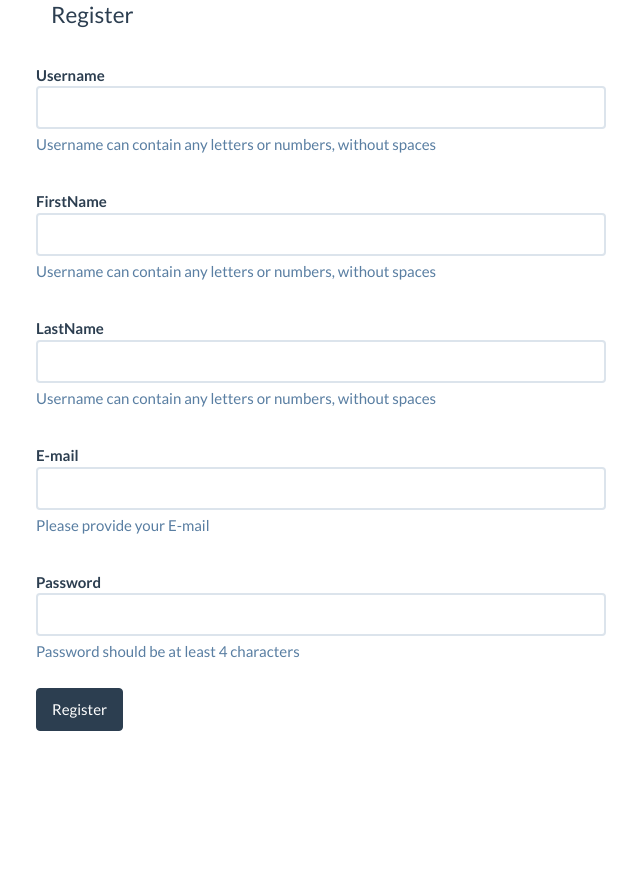
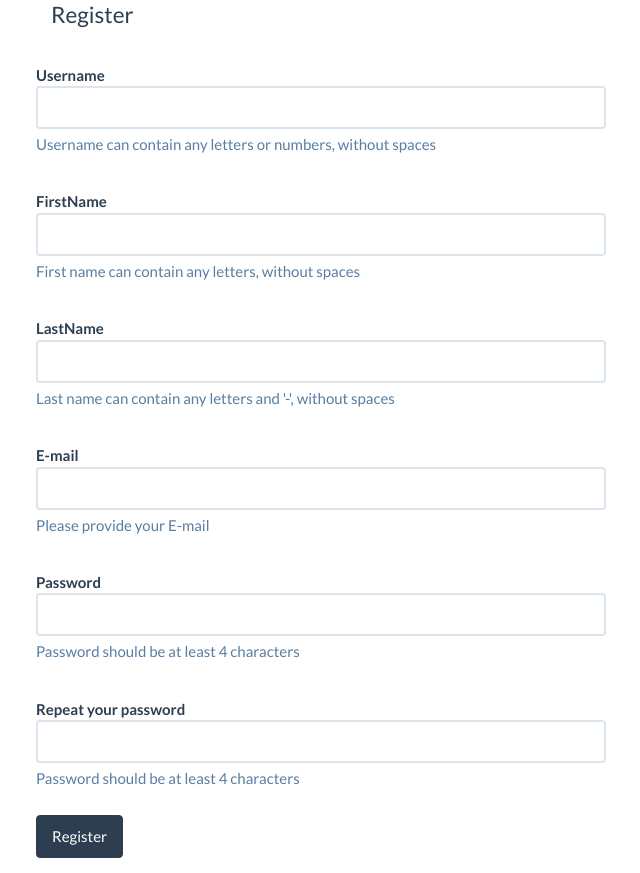
Before and after one commit to lionn2/taxi, a Django app: page /sign_up/ in a window 1280 px wide. Shown: the part 82-955 px from the top of the page, without its empty margins (34-674 px from the left). Before the commit the page ends 813 px from the top, so only its background shows below. Run offline with Django 3.2, Linux system fonts and the light colour scheme; parts of the project's set-up code (start-up, migrations or seed data) failed here and were passed over.

Commit message:
reg form

```diff
--- a/taxi_app/templates/Signup.html
+++ b/taxi_app/templates/Signup.html
@@ -48,19 +48,19 @@
           </div>
 
           <div class="form-group">
-            <!-- Username -->
+            <!-- First name -->
             <label class="control-label"  for="first_name">FirstName</label>
             <div class="controls">
               <input type="text" id="first_name" name="first_name" placeholder="" class="form-control">
-              <p class="help-block">Username can contain any letters or numbers, without spaces</p>
+              <p class="help-block">First name can contain any letters, without spaces</p>
             </div>
           </div>
           <div class="form-group">
-            <!-- Username -->
+            <!-- Last name -->
             <label class="control-label"  for="last_name">LastName</label>
             <div class="controls">
               <input type="text" id="last_name" name="last_name" placeholder="" class="form-control">
-              <p class="help-block">Username can contain any letters or numbers, without spaces</p>
+              <p class="help-block">Last name can contain any letters and '-', without spaces</p>
             </div>
           </div>
           <div class="form-group">
@@ -75,6 +75,15 @@
           <div class="form-group">
             <!-- Password-->
             <label class="control-label" for="password">Password</label>
+            <div class="controls">
+              <input type="password" id="password" name="password" placeholder="" class="form-control">
+              <p class="help-block">Password should be at least 4 characters</p>
+            </div>
+          </div>
+
+          <div class="form-group">
+            <!-- Password-->
+            <label class="control-label" for="password">Repeat your password</label>
             <div class="controls">
               <input type="password" id="password" name="password" placeholder="" class="form-control">
               <p class="help-block">Password should be at least 4 characters</p>
@@ -98,5 +107,6 @@
     </fieldset>
   </form>
 </div>
+</div>
 </body>
 </html>
--- a/taxi_app/templates/topmenu.html
+++ b/taxi_app/templates/topmenu.html
@@ -28,7 +28,7 @@
         </li>
       </ul>
       <ul class="nav navbar-nav navbar-right">
-        <li><a href="sig">Sigh up</a></li>
+        <li><a href="sign_up">Sigh up</a></li>
       </ul>
       <form class="navbar-form navbar-right" role="sign">
         <div class="form-group">
```
